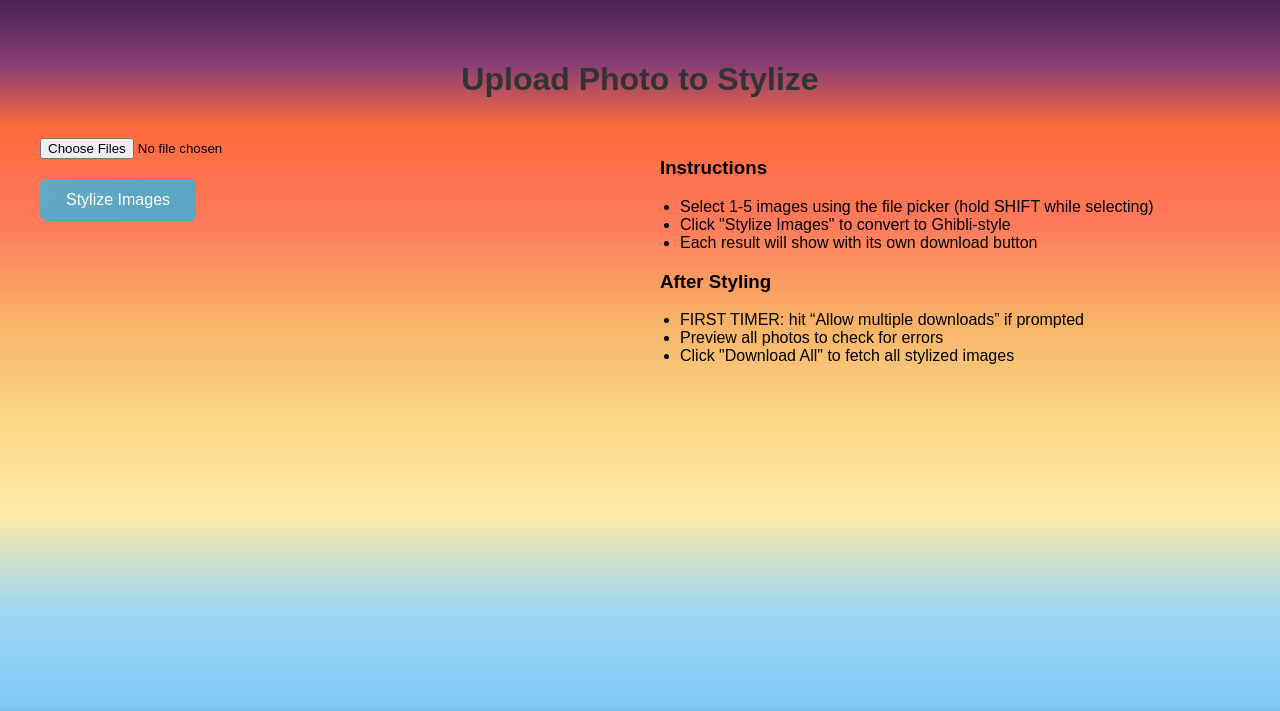
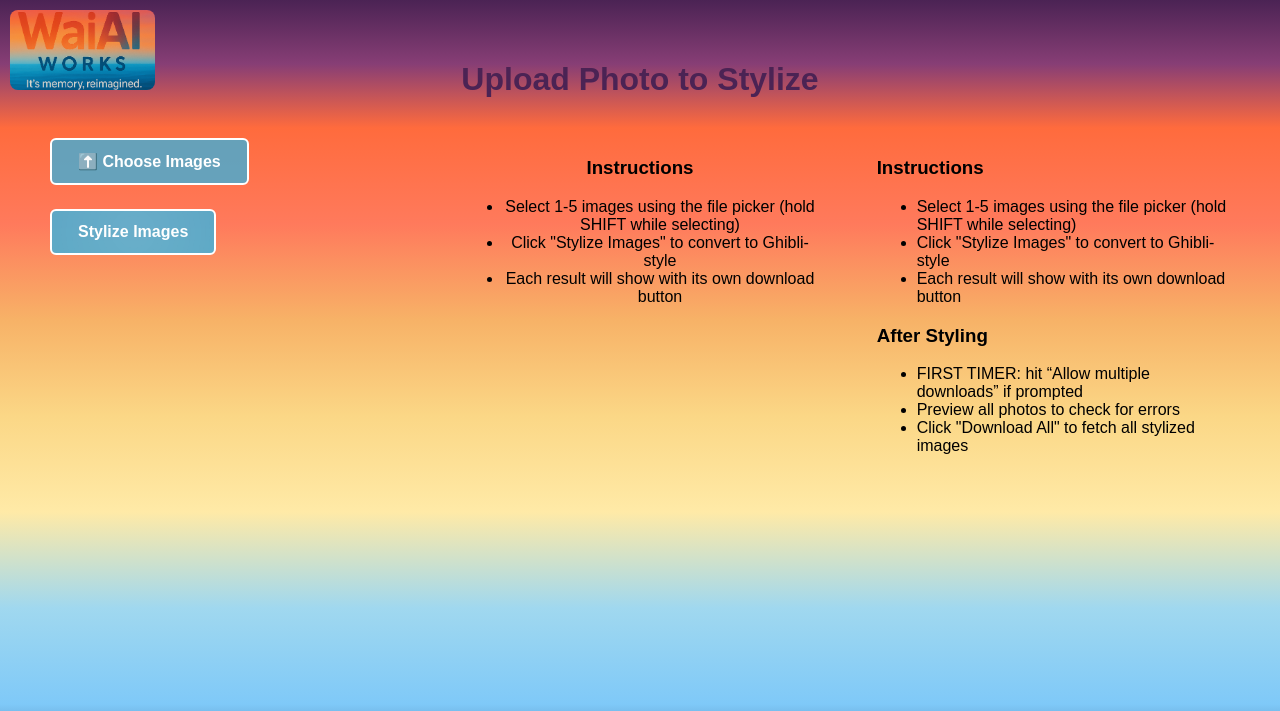
Before and after one commit to DaDuckDiveDev/WaiAiWorks-Photo-Styler, a Flask app: page / in a window 1280 px wide. Shown: the top 711 px of the page. Run offline with Flask 3, Linux system fonts and the light colour scheme; the visitor is signed in with stand-in values (Sample User, id 1).

Commit message:
update style + logo

```diff
--- a/templates/index.html
+++ b/templates/index.html
@@ -41,7 +41,7 @@
 
     h1 {
       text-align: center;
-      color: #333;
+      color: var(--sunset-darkpurple);
     }
 
     #uploadStatus {
@@ -51,54 +51,58 @@
     }
 
     #stylizeBtn {
-
+      font-weight: bold;
+      position: relative;
+      overflow: hidden;
+      z-index: 1;
       margin: 20px auto;
       padding: 12px 26px;
       font-size: 16px;
       color: white;
-  background-color: rgba(64, 174, 215, 0.85); /* Soft ocean blue */
-  border: none;
+      background-color: rgba(64, 174, 215, 0.85);
+      border: 2px solid white;
       border-radius: 6px;
       cursor: pointer;
-  position: relative;
-  overflow: hidden;
-  z-index: 1;
       transition: background-color 0.3s ease;
     }
 
-#stylizeBtn::before {
-  content: '';
+    #stylizeBtn::after {
+      content: "";
       position: absolute;
-  top: 0; left: 0;
+      top: 50%;
+      left: 50%;
       width: 200%;
       height: 200%;
-  background: radial-gradient(circle at 50% 50%, rgba(255, 255, 255, 0.2) 0%, transparent 70%);
+      background: radial-gradient(circle, rgba(255, 255, 255, 0.25) 10%, transparent 70%);
+      transform: translate(-50%, -50%) scale(0.8);
       animation: ripple 3s infinite linear;
-  transform: translate(-50%, -50%);
-  opacity: 0.3;
+      opacity: 0.4;
       pointer-events: none;
+      border-radius: 50%;
+      z-index: 0;
     }
 
     @keyframes ripple {
       0% {
         transform: translate(-50%, -50%) scale(0.8);
-    opacity: 0.3;
+        opacity: 0.4;
       }
+
       50% {
         transform: translate(-50%, -50%) scale(1.2);
         opacity: 0.15;
       }
+
       100% {
         transform: translate(-50%, -50%) scale(0.8);
-    opacity: 0.3;
+        opacity: 0.4;
       }
     }
 
     #stylizeBtn:hover {
-  background-color: rgba(44, 144, 185, 0.9); /* Slightly darker ocean blue */
+      background-color: rgba(44, 144, 185, 0.9);
+      /* Slightly darker ocean blue */
     }
-
-
 
     #outputGallery img {
       max-width: 300px;
@@ -118,22 +122,73 @@
     }
 
     .left,
+    .center,
     .right {
       flex: 1;
     }
 
-    .right ul {
-      padding-left: 20px;
+    .center {
+      text-align: center;
+      padding: 0 10px;
+    }
+
+    .left,
+    .right {
+      padding: 0 10px;
+    }
+
+    #horiLogo {
+      position: absolute;
+      top: 10px;
+      left: 10px;
+      z-index: 10;
+    }
+
+    #horiLogo img {
+      height: 80px;
+      width: auto;
+      border-radius: 8px;
+    }
+
+    input[type="file"] {
+      display: none;
+      /* Hide default file picker */
+    }
+
+    .custom-file-label {
+      font-weight: bold;
+      display: inline-block;
+      padding: 12px 26px;
+      font-size: 16px;
+      color: white;
+      background-color: rgba(64, 174, 215, 0.8);
+      border: 2px solid white;
+      border-radius: 6px;
+      cursor: pointer;
+      position: relative;
+      overflow: hidden;
+      z-index: 1;
+      transition: background-color 0.3s ease;
+      user-select: none;
+      text-align: center;
+    }
+
+    .custom-file-label:hover {
+      background-color: rgba(44, 144, 185, 0.9);
     }
   </style>
 </head>
 
 <body>
+  <div id="horiLogo">
+    <img src="{{ url_for('static', filename='WaiaiLogoHori.png') }}" alt="horiLogo">
+  </div>
   <h1>Upload Photo to Stylize</h1>
 
   <div class="container">
     <div class="left">
       <form id="uploadForm">
+        <label for="imageInput" class="custom-file-label">⬆️ Choose Images</label>
         <input type="file" name="image" id="imageInput" accept="image/*" multiple required>
       </form>
       <button id="stylizeBtn">Stylize Images</button>
@@ -142,7 +197,14 @@
       <div id="outputGallery"></div>
       <button id="downloadAllBtn" style="display: none; margin-top: 20px;">Download All Stylized Images</button>
     </div>
-
+    <div class="center">
+      <h3>Instructions</h3>
+      <ul>
+        <li>Select 1-5 images using the file picker (hold SHIFT while selecting)</li>
+        <li>Click "Stylize Images" to convert to Ghibli-style</li>
+        <li>Each result will show with its own download button</li>
+      </ul>
+    </div>
     <div class="right">
       <h3>Instructions</h3>
       <ul>
```
Also changed, not shown: templates/login.html (+8 -1 lines), static/WaiaiLogoHori.png (added). Lines whose indentation alone changed are shown as unchanged.
